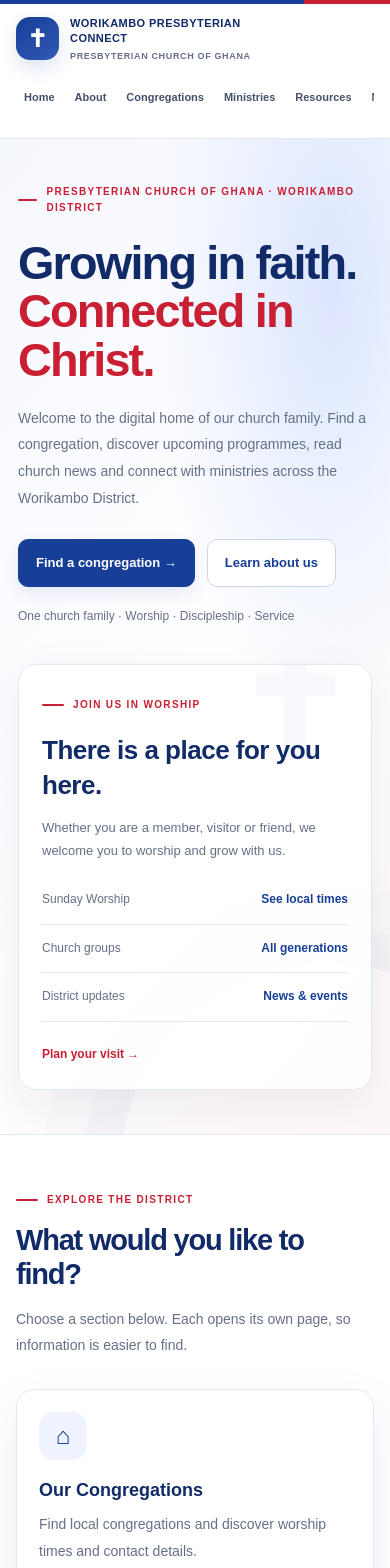
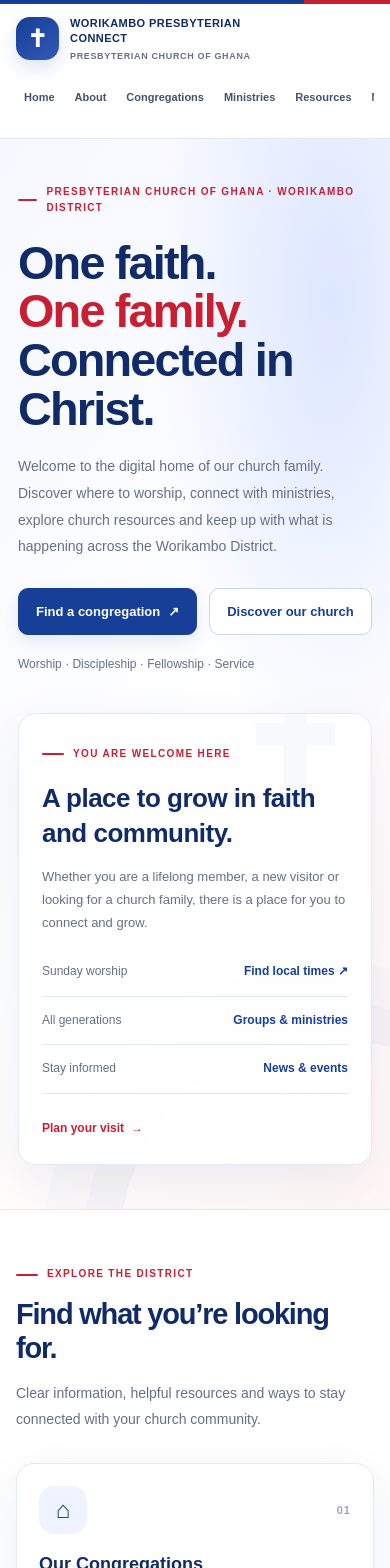
Before and after one commit to ernestayambilla73-netizen/worikambo-Presbyterian-connect, a Next.js app: page / in a window 390 px wide. Shown: the top 1568 px of the page. Built offline with nearby package versions, Linux system fonts and the light colour scheme.

Commit message:
Redesign church landing page with modern responsive layout

```diff
--- a/app/page.tsx
+++ b/app/page.tsx
@@ -1,26 +1,26 @@
 const cards = [
-  {icon:"⌂",title:"Our Congregations",text:"Find local congregations and discover worship times and contact details.",href:"/congregations",cta:"Find a church"},
-  {icon:"✝",title:"Church Groups",text:"Explore Children's Service, Junior Youth, YPG, YAF and adult fellowships.",href:"/ministries",cta:"Explore ministries"},
-  {icon:"▤",title:"News & Announcements",text:"Read district updates, church notices and stories from our congregations.",href:"/news",cta:"Read latest news"},
-  {icon:"▦",title:"Events & Programmes",text:"Keep up with worship services, harvests, conferences and special programmes.",href:"/events",cta:"View events"},
-  {icon:"♫",title:"Hymns & Liturgy",text:"Find the official PCG Resources app for hymns and liturgical materials.",href:"/hymns",cta:"Open resources"},
-  {icon:"☼",title:"Daily Devotional",text:"Make time for scripture, reflection and prayer each day.",href:"/devotional",cta:"Read devotional"}
+  {icon:"⌂",title:"Our Congregations",text:"Find a local congregation, worship times and verified contact details across the district.",href:"/congregations",cta:"Find a church",number:"01"},
+  {icon:"✝",title:"Church Groups",text:"Discover a place to belong through Children’s Service, JY, YPG, YAF and adult fellowships.",href:"/ministries",cta:"Explore ministries",number:"02"},
+  {icon:"▤",title:"News & Announcements",text:"Stay up to date with district notices, congregation stories and important church updates.",href:"/news",cta:"Read latest news",number:"03"},
+  {icon:"▦",title:"Events & Programmes",text:"Keep track of worship services, harvests, conferences and special programmes.",href:"/events",cta:"View events",number:"04"},
+  {icon:"♫",title:"Hymns & Liturgy",text:"Find official Presbyterian resources and authorised worship materials.",href:"/hymns",cta:"Open resources",number:"05"},
+  {icon:"☼",title:"Daily Devotional",text:"Make space for Scripture, reflection and prayer as part of your everyday walk with God.",href:"/devotional",cta:"Read devotional",number:"06"}
 ];
 export default function Home(){return <main>
   <section className="hero"><div className="hero-inner">
-    <div><span className="eyebrow">PRESBYTERIAN CHURCH OF GHANA · WORIKAMBO DISTRICT</span>
-      <h1>Growing in faith.<br/><span>Connected in Christ.</span></h1>
-      <p className="lead">Welcome to the digital home of our church family. Find a congregation, discover upcoming programmes, read church news and connect with ministries across the Worikambo District.</p>
-      <div className="hero-actions"><a className="btn" href="/congregations">Find a congregation →</a><a className="btn btn-secondary" href="/about">Learn about us</a></div>
-      <p className="small">One church family · Worship · Discipleship · Service</p>
+    <div><span className="eyebrow">Presbyterian Church of Ghana · Worikambo District</span>
+      <h1>One faith.<br/><span>One family.</span><br/>Connected in Christ.</h1>
+      <p className="lead">Welcome to the digital home of our church family. Discover where to worship, connect with ministries, explore church resources and keep up with what is happening across the Worikambo District.</p>
+      <div className="hero-actions"><a className="btn" href="/congregations">Find a congregation <span aria-hidden="true">↗</span></a><a className="btn btn-secondary" href="/about">Discover our church</a></div>
+      <p className="small">Worship · Discipleship · Fellowship · Service</p>
     </div>
-    <aside className="hero-panel"><span className="eyebrow">JOIN US IN WORSHIP</span><h3>There is a place for you here.</h3><p className="small">Whether you are a member, visitor or friend, we welcome you to worship and grow with us.</p>
-      <div className="service-row"><span>Sunday Worship</span><strong>See local times</strong></div><div className="service-row"><span>Church groups</span><strong>All generations</strong></div><div className="service-row"><span>District updates</span><strong>News & events</strong></div>
-      <p style={{marginTop:18,marginBottom:0}}><a className="text-link" href="/contact">Plan your visit →</a></p>
+    <aside className="hero-panel"><span className="eyebrow">You are welcome here</span><h3>A place to grow in faith and community.</h3><p className="small">Whether you are a lifelong member, a new visitor or looking for a church family, there is a place for you to connect and grow.</p>
+      <div className="service-row"><span>Sunday worship</span><strong>Find local times ↗</strong></div><div className="service-row"><span>All generations</span><strong>Groups & ministries</strong></div><div className="service-row"><span>Stay informed</span><strong>News & events</strong></div>
+      <p style={{marginTop:20,marginBottom:0}}><a className="text-link" href="/contact">Plan your visit <span aria-hidden="true">→</span></a></p>
     </aside>
   </div></section>
-  <section className="section"><div className="container"><div className="section-heading"><div><span className="eyebrow">EXPLORE THE DISTRICT</span><h2>What would you like to find?</h2></div><p>Choose a section below. Each opens its own page, so information is easier to find.</p></div><div className="grid">{cards.map(c=><article className="card" key={c.title}><div className="card-icon">{c.icon}</div><h3>{c.title}</h3><p>{c.text}</p><a className="text-link" href={c.href}>{c.cta} →</a></article>)}</div></div></section>
-  <section className="section section-tint"><div className="container two-col"><div><span className="eyebrow">OUR CHURCH FAMILY</span><h2 className="page-title">A place to belong, learn and serve.</h2><p className="content-copy">Our district brings people together through worship, discipleship, community service and the love of Christ. Discover where you can worship, learn God's Word and contribute your gifts.</p><a className="btn" href="/ministries">Explore our groups</a></div><div className="card"><span className="eyebrow">SCRIPTURE FOR OUR JOURNEY</span><h3 style={{fontSize:24,marginTop:15}}>“How good and pleasant it is when God’s people live together in unity!”</h3><p>Psalm 133:1</p><a className="text-link" href="/devotional">Visit Daily Devotional →</a></div></div></section>
+  <section className="section"><div className="container"><div className="section-heading"><div><span className="eyebrow">Explore the district</span><h2>Find what you’re looking for.</h2></div><p>Clear information, helpful resources and ways to stay connected with your church community.</p></div><div className="grid">{cards.map(c=><article className="card" key={c.title}><div style={{display:"flex",alignItems:"center",justifyContent:"space-between",marginBottom:18}}><div className="card-icon" style={{marginBottom:0}}>{c.icon}</div><span style={{fontSize:11,fontWeight:800,letterSpacing:1,color:"#9aa6bd"}}>{c.number}</span></div><h3>{c.title}</h3><p>{c.text}</p><a className="text-link" href={c.href}>{c.cta} <span aria-hidden="true">→</span></a></article>)}</div></div></section>
+  <section className="section section-tint"><div className="container two-col"><div><span className="eyebrow">Our church family</span><h2 className="page-title">A place to belong, learn and serve.</h2><p className="content-copy">Our district brings people together through worship, discipleship, community service and the love of Christ. Find a group where you can build relationships, learn God’s Word and use your gifts to serve others.</p><a className="btn" href="/ministries">Explore our ministries <span aria-hidden="true">→</span></a></div><div className="card"><span className="eyebrow">Scripture for our journey</span><h3 style={{fontSize:25,marginTop:18,letterSpacing:"-.6px"}}>“How good and pleasant it is when God’s people live together in unity!”</h3><p style={{fontWeight:800,color:"#173f98"}}>Psalm 133:1</p><a className="text-link" href="/devotional">Visit daily devotional <span aria-hidden="true">→</span></a></div></div></section>
   <section className="verse-band"><blockquote>“That they all may be one.”</blockquote><p>JOHN 17:21 · OUR SHARED CALLING</p></section>
-  <section className="section"><div className="container two-col"><div><span className="eyebrow">STAY CONNECTED</span><h2 className="page-title">Have a question or prayer request?</h2><p className="content-copy">Get in touch with the district or let us know you are planning to visit a congregation.</p><a className="btn btn-red" href="/contact">Contact the District →</a></div><div className="card"><h3>For church administrators</h3><p>Manage congregation records, church courses, news, hymns, events and devotional review through the administration area.</p><a className="text-link" href="/admin">Administration sign-in →</a></div></div></section>
+  <section className="section"><div className="container two-col"><div><span className="eyebrow">Stay connected</span><h2 className="page-title">We would love to hear from you.</h2><p className="content-copy">Have a question, want to visit a congregation or need information about a church programme? Reach out to the district.</p><a className="btn btn-red" href="/contact">Contact the District <span aria-hidden="true">→</span></a></div><div className="card"><span className="eyebrow">District team</span><h3 style={{fontSize:22,marginTop:16}}>Church administration</h3><p>Authorised administrators can manage congregation information, church courses, news, resources and district events through the administration area.</p><a className="text-link" href="/admin">Administrator sign-in <span aria-hidden="true">→</span></a></div></div></section>
 </main>}
```
